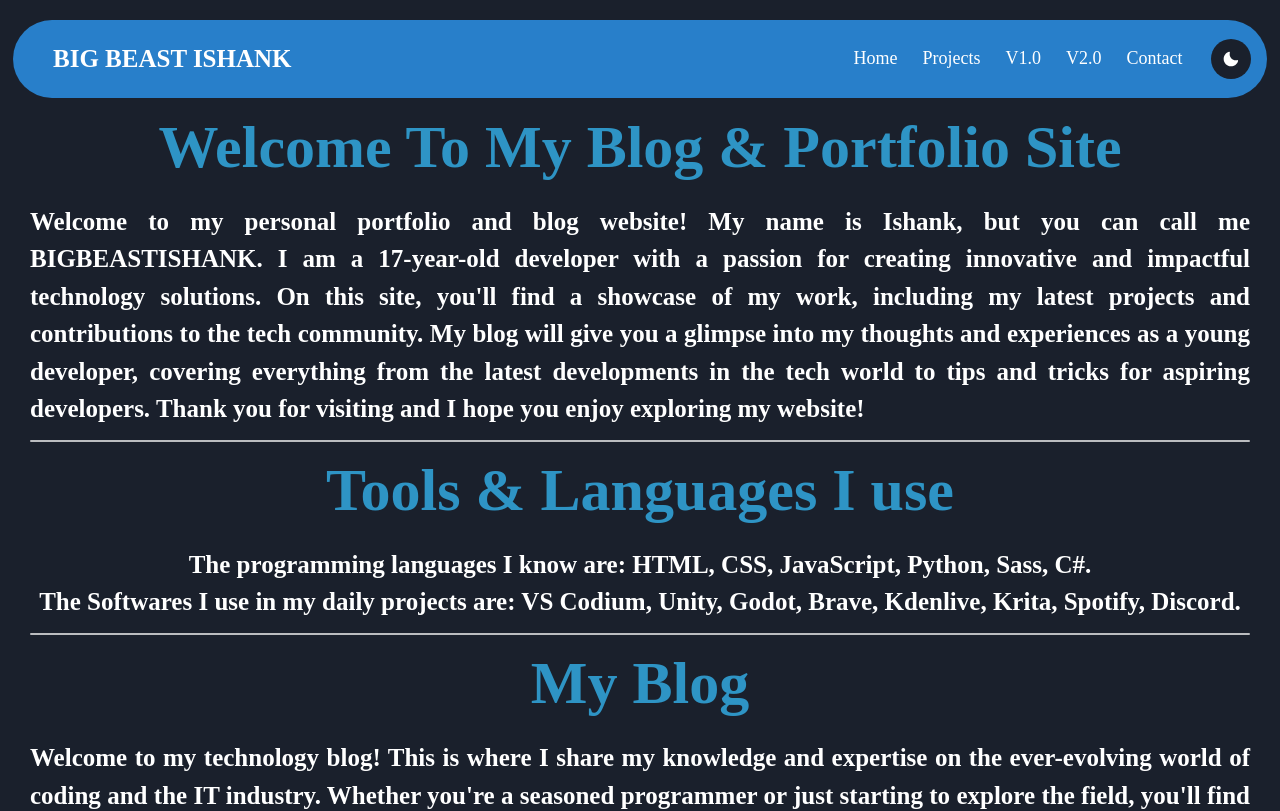
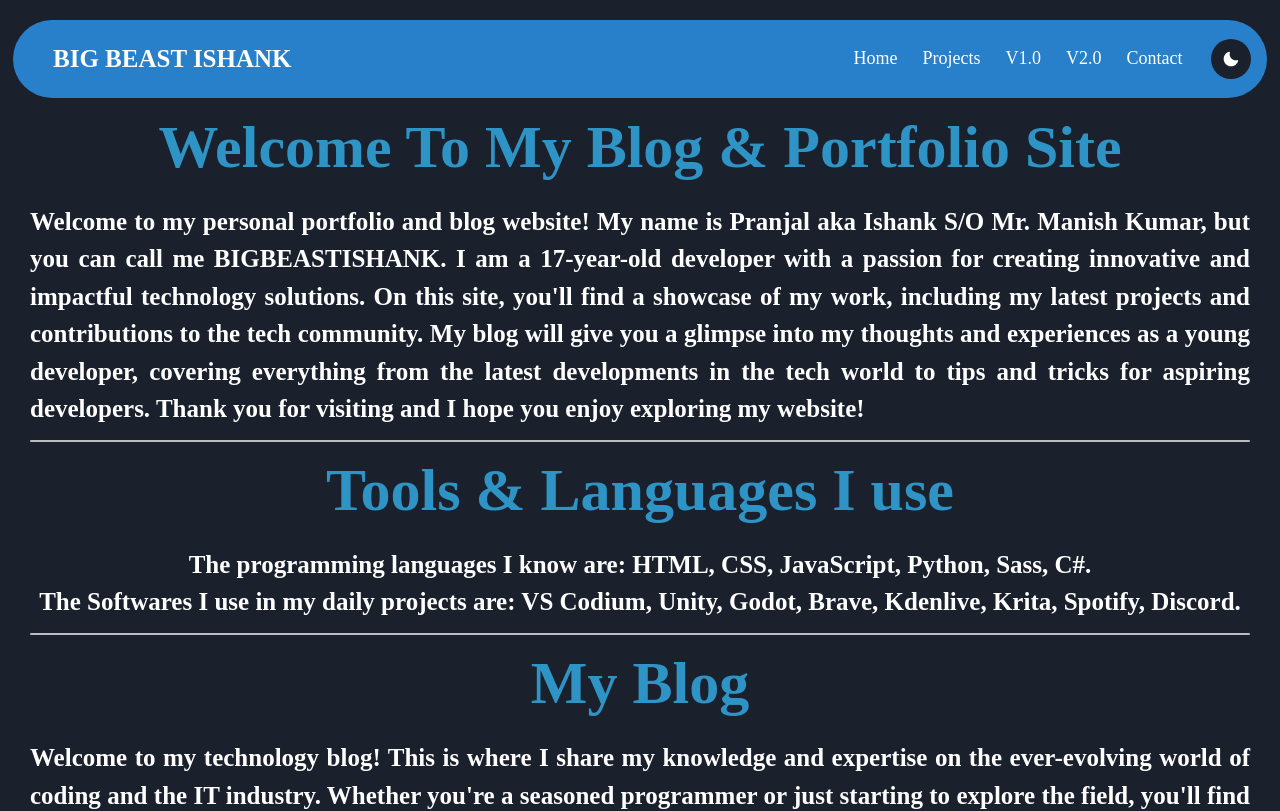
Before and after one commit to BIGBEASTISHANK/bigbeastishank.com, a Next.js app: page / in a window 1280 px wide. Shown: the top 811 px of the page. Built offline with nearby package versions, Linux system fonts and the light colour scheme; a web font is replaced by a local one.

Commit message:
Minor changes

```diff
--- a/src/components/Hero/index.jsx
+++ b/src/components/Hero/index.jsx
@@ -36,15 +36,15 @@ export default function Hero() {
         >
           <Text textAlign={"justify"}>
             Welcome to my personal portfolio and blog website! My name is
-            Ishank, but you can call me BIGBEASTISHANK. I am a 17-year-old
-            developer with a passion for creating innovative and impactful
-            technology solutions. On this site, you&apos;ll find a showcase of
-            my work, including my latest projects and contributions to the tech
-            community. My blog will give you a glimpse into my thoughts and
-            experiences as a young developer, covering everything from the
-            latest developments in the tech world to tips and tricks for
-            aspiring developers. Thank you for visiting and I hope you enjoy
-            exploring my website!
+            Pranjal aka Ishank S/O Mr. Manish Kumar, but you can call me
+            BIGBEASTISHANK. I am a 17-year-old developer with a passion for
+            creating innovative and impactful technology solutions. On this
+            site, you&apos;ll find a showcase of my work, including my latest
+            projects and contributions to the tech community. My blog will give
+            you a glimpse into my thoughts and experiences as a young developer,
+            covering everything from the latest developments in the tech world
+            to tips and tricks for aspiring developers. Thank you for visiting
+            and I hope you enjoy exploring my website!
           </Text>
         </Box>
 
```
